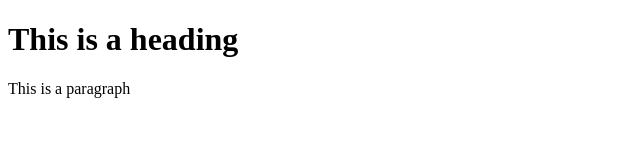
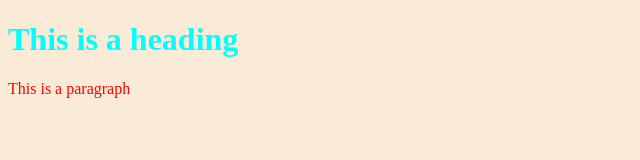
Before and after one commit to Nooru-1314/Demo-Repo, a plain HTML site: page index.html in a window 1280 px wide. Shown: the whole page, without its empty margins (0-640 px from the left). Drawn offline with Linux system fonts and the light colour scheme.

Commit message:
Added css file

```diff
--- a/index.html
+++ b/index.html
@@ -4,6 +4,7 @@
     <meta charset="UTF-8">
     <meta name="viewport" content="width=device-width, initial-scale=1.0">
     <title>Document</title>
+    <link rel="stylesheet" href="style.css">
 </head>
 <body>
     <h1>This is a heading</h1>
--- /dev/null
+++ b/style.css
@@ -0,0 +1,9 @@
+body{
+    background-color: antiquewhite;
+}
+h1{
+    color:aqua;
+}
+p{
+    color: red;
+}
```
